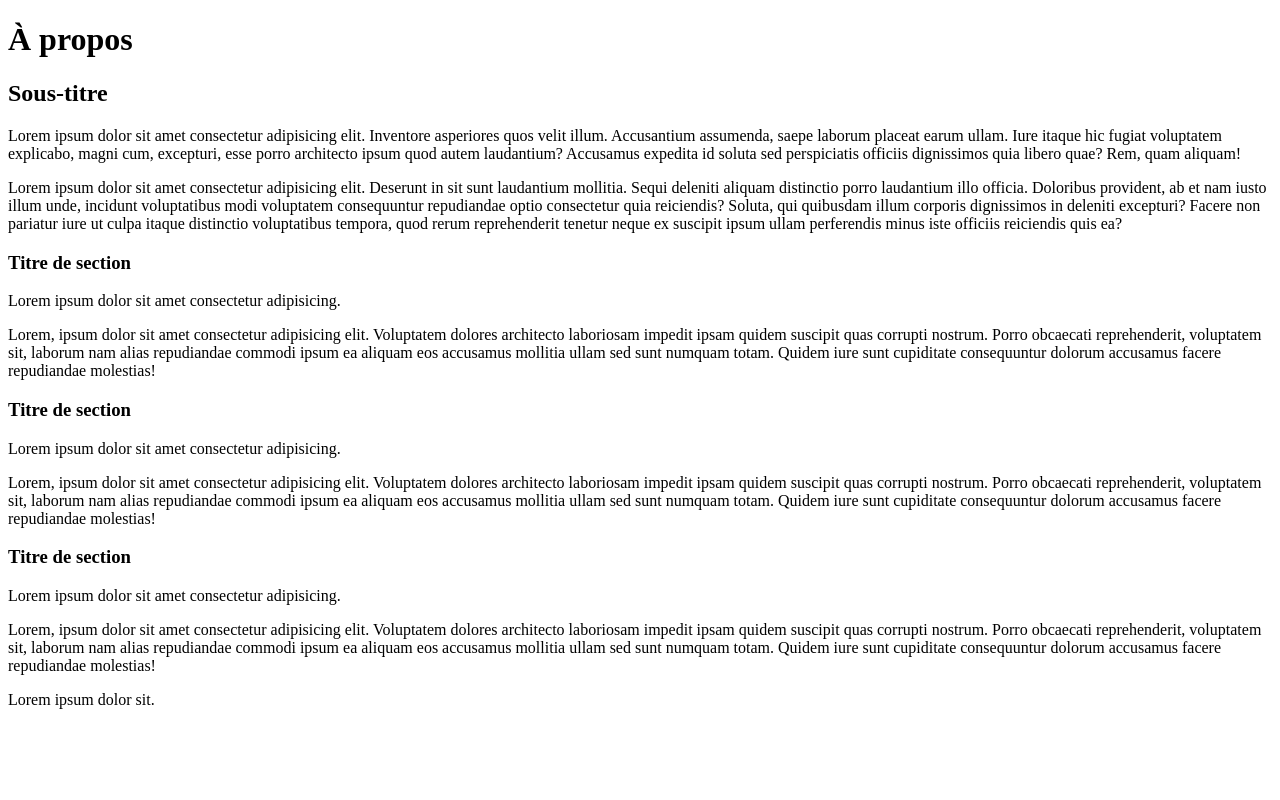
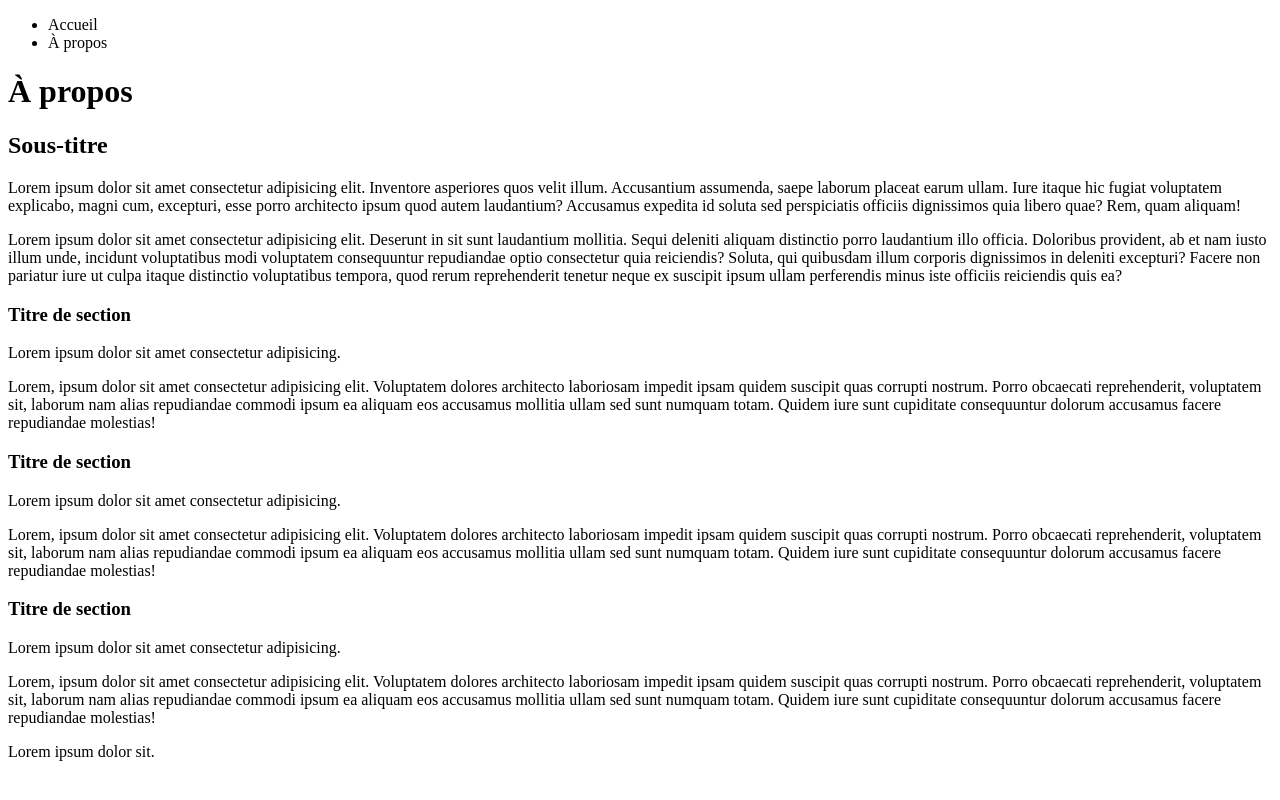
Before and after one commit to sylsylviane/Projet1DevWeb, a plain HTML site: page a-propos.html in a window 1280 px wide. Drawn offline with Linux system fonts and the light colour scheme.

Commit message:
Ajout du menu de navigation dans a propos

```diff
--- a/a-propos.html
+++ b/a-propos.html
@@ -7,10 +7,16 @@
 </head>
 <body>
     <header>
+        <nav>
+            <ul>
+                <li>Accueil</li>
+                <li>À propos</li>
+            </ul>
+        </nav>
+    </header>
+    <main>
         <h1>À propos</h1>
         <h2>Sous-titre</h2>
-    </header>
-    <main>
         <p>Lorem ipsum dolor sit amet consectetur adipisicing elit. Inventore asperiores quos velit illum. Accusantium assumenda, saepe laborum placeat earum ullam. Iure itaque hic fugiat voluptatem explicabo, magni cum, excepturi, esse porro architecto ipsum quod autem laudantium? Accusamus expedita id soluta sed perspiciatis officiis dignissimos quia libero quae? Rem, quam aliquam!</p>
         <p>Lorem ipsum dolor sit amet consectetur adipisicing elit. Deserunt in sit sunt laudantium mollitia. Sequi deleniti aliquam distinctio porro laudantium illo officia. Doloribus provident, ab et nam iusto illum unde, incidunt voluptatibus modi voluptatem consequuntur repudiandae optio consectetur quia reiciendis? Soluta, qui quibusdam illum corporis dignissimos in deleniti excepturi? Facere non pariatur iure ut culpa itaque distinctio voluptatibus tempora, quod rerum reprehenderit tenetur neque ex suscipit ipsum ullam perferendis minus iste officiis reiciendis quis ea?</p>
         <section>
```
